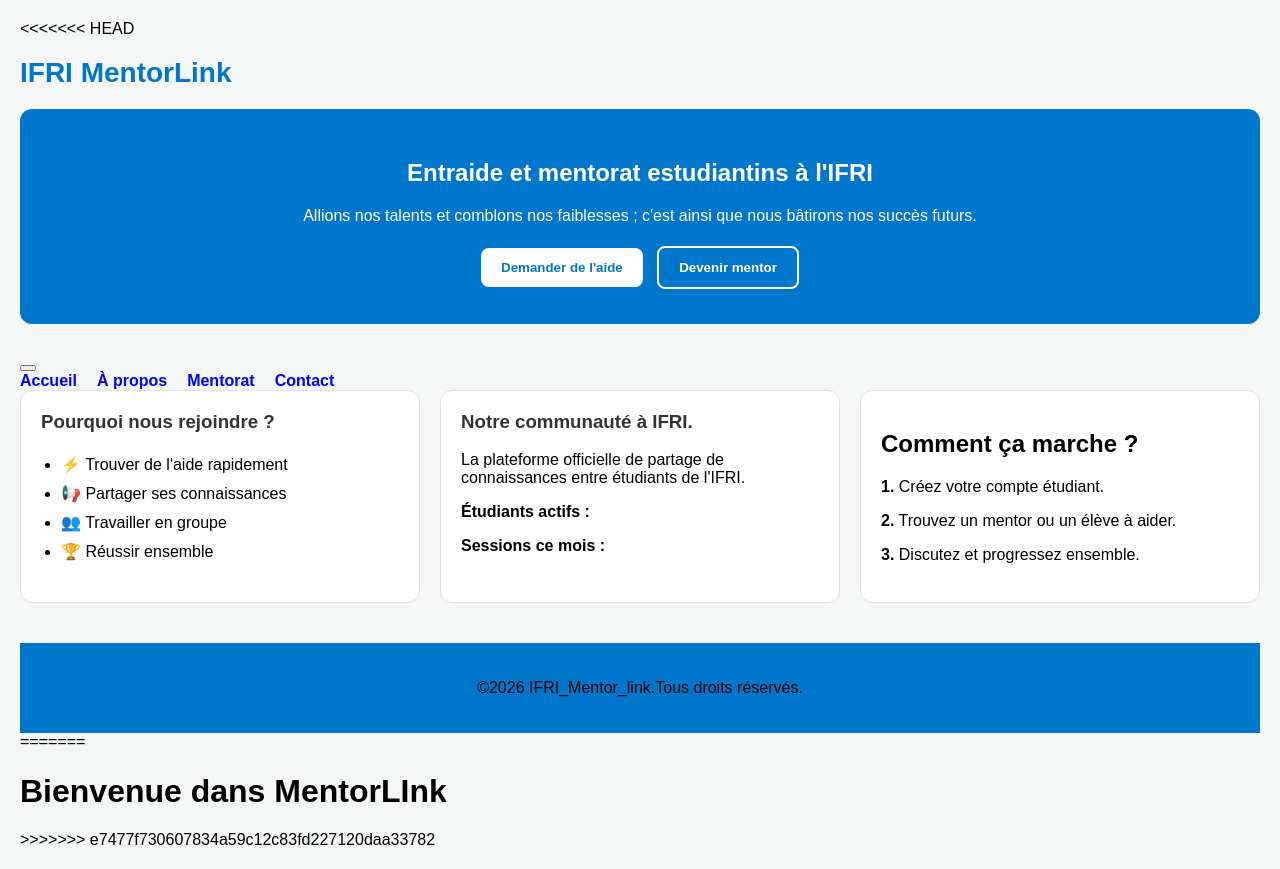
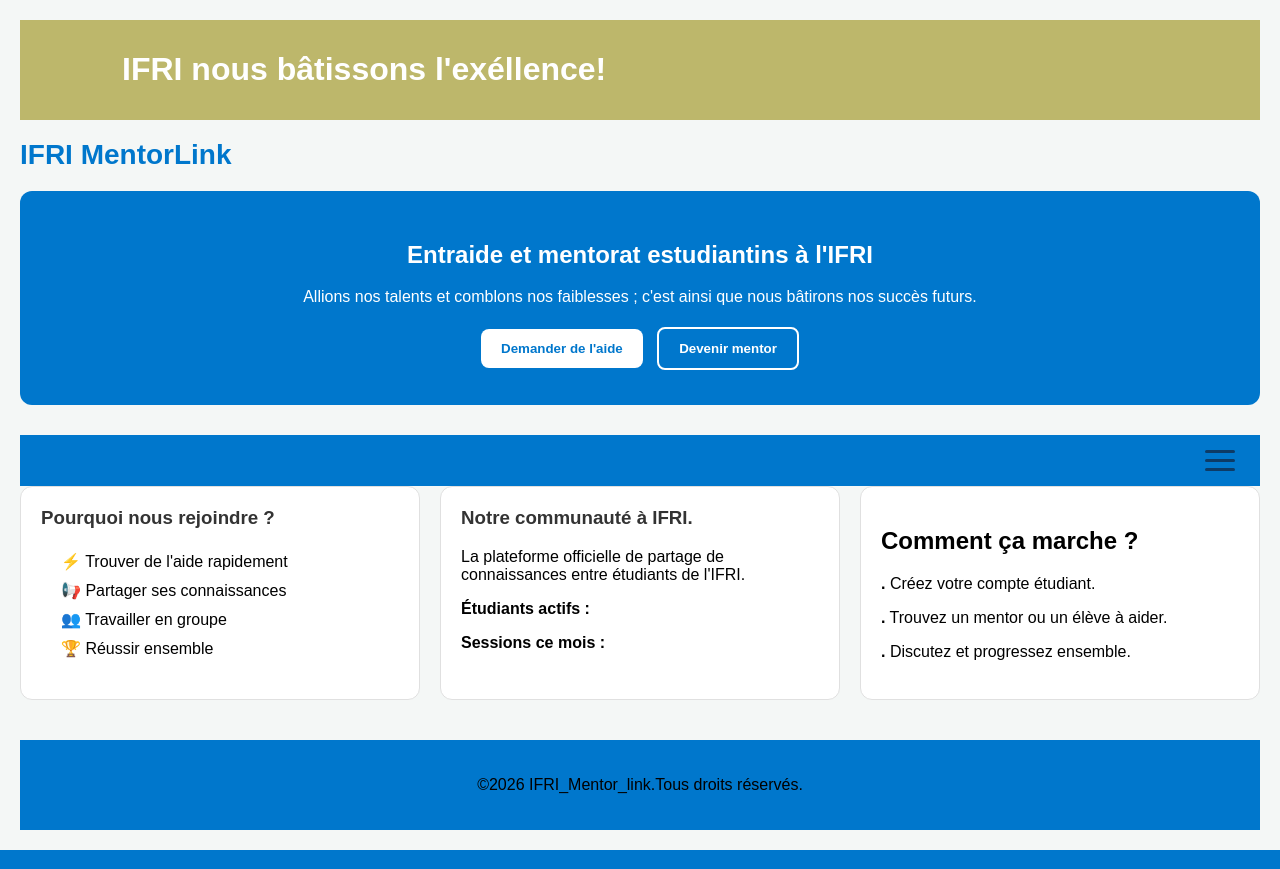
Before and after one commit to DavePastore47/PIL1_2526_25, a Flask app: template app/templates/accueil.html in a window 1280 px wide. Run offline with Flask 3, Linux system fonts and the light colour scheme; the template is opened without the code that fills it, so the values that code supplies are empty; some libraries are stand-ins or nearby versions.

Commit message:
feat: création du template base.html

```diff
--- a/app/templates/accueil.html
+++ b/app/templates/accueil.html
@@ -1,5 +1,4 @@
 <!DOCTYPE html>
-<<<<<<< HEAD
 <html lang="fr">
 <head>
     <meta charset="UTF-8">
@@ -9,9 +8,9 @@
 </head>
 <body>
 
-
-
-
+<div class="bandeau-defilant">
+  <h1>IFRI nous bâtissons l'exéllence!</h1>
+</div>
     <h1 class="titre-app">IFRI MentorLink</h1>
     <!-- La bannière bleue -->
     <div class="banniere">
@@ -26,20 +25,24 @@
 
     </div>
 
+    <nav class="navbar">
+  <!-- Le logo ou nom du site -->
+  <div class="logo"></div>
 
-<!-- 1. Le bouton avec les 3 lignes pour le téléphone -->
-<button class="burger-menu" id="burgerBtn">
+  <!-- Le bouton avec les 3 tirets -->
+  <div class="burger-menu" id="burgerBtn">
     <span></span>
     <span></span>
     <span></span>
-</button>
+  </div>
 
-<!-- 2. Les liens de votre menu -->
-<nav class="nav-links" id="navLinks">
-    <a href="#">Accueil</a>
-    <a href="#">À propos</a>
-    <a href="#">Mentorat</a>
-    <a href="#">Contact</a>
+  <!-- Les liens du menu -->
+  <ul class="nav-links" id="navLinks">
+    <li><a href="#">Accueil</a></li>
+    <li><a href="#">À propos</a></li>
+    <li><a href="#">Mentorat</a></li>
+    <li><a href="#">Contact</a></li>
+  </ul>
 </nav>
 
     <!-- Les blocs d'informations côte à côte -->
@@ -70,28 +73,22 @@
         <div class="carte">
 
     <h2>Comment ça marche ?</h2>
-    <p><b>1.</b> Créez votre compte étudiant.</p>
-    <p><b>2.</b> Trouvez un mentor ou un élève à aider.</p>
-    <p><b>3.</b> Discutez et progressez ensemble.</p>
+    <p><b>.</b> Créez votre compte étudiant.</p>
+    <p><b>.</b> Trouvez un mentor ou un élève à aider.</p>
+    <p><b>.</b> Discutez et progressez ensemble.</p>
 </div>
 </div>
     <footer>
         <p>&copy;2026 IFRI_Mentor_link.Tous droits réservés.</p>
     </footer>
+<script>
+  const burgerBtn = document.getElementById('burgerBtn');
+  const navLinks = document.getElementById('navLinks');
 
+  burgerBtn.addEventListener('click', () => {
+    // Ajoute ou enlève la classe 'active' pour afficher/cacher le menu
+    navLinks.classList.toggle('active');
+  });
+</script>
 </body>
 </html>
-=======
-<html lang="en">
-<head>
-    <meta charset="UTF-8">
-    <meta name="viewport" content="width=device-width, initial-scale=1.0">
-    <title>Accueil</title>
-</head>
-<body>
-    <h1>Bienvenue dans MentorLInk</h1>
-
-
-</body>
-</html>
->>>>>>> e7477f730607834a59c12c83fd227120daa33782
--- a/app/templates/style.css
+++ b/app/templates/style.css
@@ -61,10 +61,12 @@ body {
             margin-top: 0;
         }
 
+
         ul {
             padding-left: 20px;
             line-height: 1.8;
             border-radius: 200px;
+            list-style: none;
         }
         footer{
             text-align: center;
@@ -73,24 +75,88 @@ body {
             margin-top: 40px;
 
         }
-/* Cela cible UNIQUEMENT l'élément qui a la classe "nav-links" */
-.nav-links {
-    display: flex;
-    gap: 20px;
-    list-style: none;
-    margin: 0;
-    padding: 0;
+
+
+.bandeau-defilant {
+  width: 100%;
+  overflow: hidden; /* Cache le texte qui dépasse du cadre */
+  white-space: nowrap; /* Empêche le texte de passer à la ligne */
+  background-color: darkkhaki;
+  color: white;
+  padding: 10px 0;
 }
 
-/* Cela cible UNIQUEMENT les liens à l'intérieur de votre menu */
-.nav-links a {
-    color: blue; /* Vos liens seront blancs */
-    text-decoration: none; /* Supprime le trait de soulignement sous les liens */
-    font-size: 16px;
-    font-weight: bold;
+.bandeau-defilant h1 {
+  display: inline-block;
+  padding-left: 100%;
+  animation: defilement 10s linear infinite;
 }
 
-/* Effet de survol sur les liens du menu uniquement */
-.nav-links a:hover {
-    color: #ffcc00; /* Change en jaune au survol (par exemple) */
+@keyframes defilement {
+  0% {
+    transform: translate(0, 0);
+  }
+  100% {
+    transform: translate(-100%, 0);
+  }
 }
+
+
+             /* Style de la barre de navigation */
+.navbar {
+  display: flex;
+  justify-content: space-between;
+  align-items: center;
+  padding: 15px 25px;
+  background-color: #0077cc;
+  position: relative;
+}
+
+/* Style des 3 tirets (Burger) */
+.burger-menu {
+  display: flex;
+  flex-direction: column;
+  justify-content: space-between;
+  width: 30px;
+  height: 21px;
+  cursor: pointer;
+}
+
+.burger-menu span {
+  display: block;
+  height: 3px;
+  width: 100%;
+  background-color: #0d3b66; /* Le bleu de votre thème */
+  border-radius: 3px;
+  transition: all 0.3s ease;
+}
+
+/* Style de la liste des liens */
+.nav-links {
+  display: none; /* Caché par défaut */
+  flex-direction: column;
+  position: absolute;
+  top: 100%;
+  left: 0;
+  width: 100%;
+  background-color: azure;
+  box-shadow: 0 4px 6px rgba(0,0,0,0.1);
+  padding: 10px 0;
+  list-style: none;
+}
+
+.nav-links li {
+  text-align: center;
+  padding: 15px 0;
+}
+
+.nav-links a {
+  text-decoration: none;
+  color: #0d3b66;
+  font-weight: bold;
+}
+
+/* Classe active qui sera ajoutée en JavaScript pour afficher le menu */
+.nav-links.active {
+  display: flex;
+}
```
